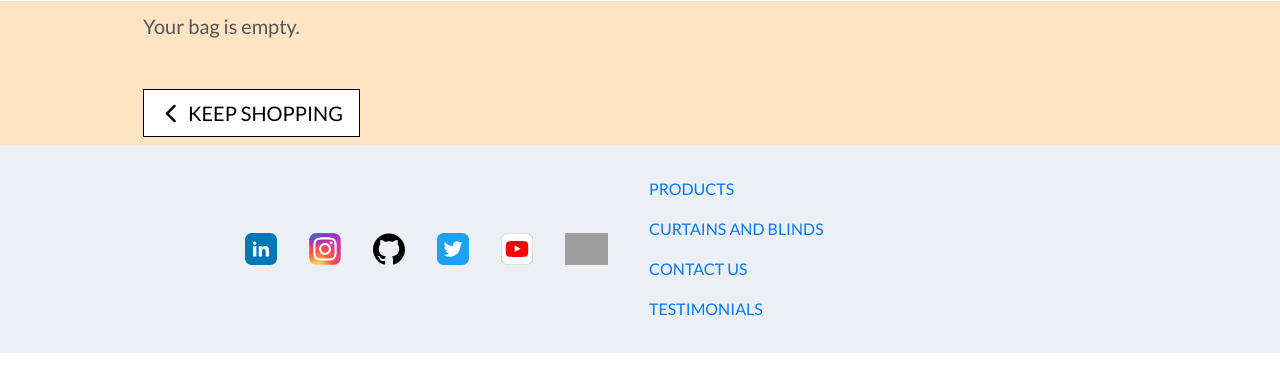
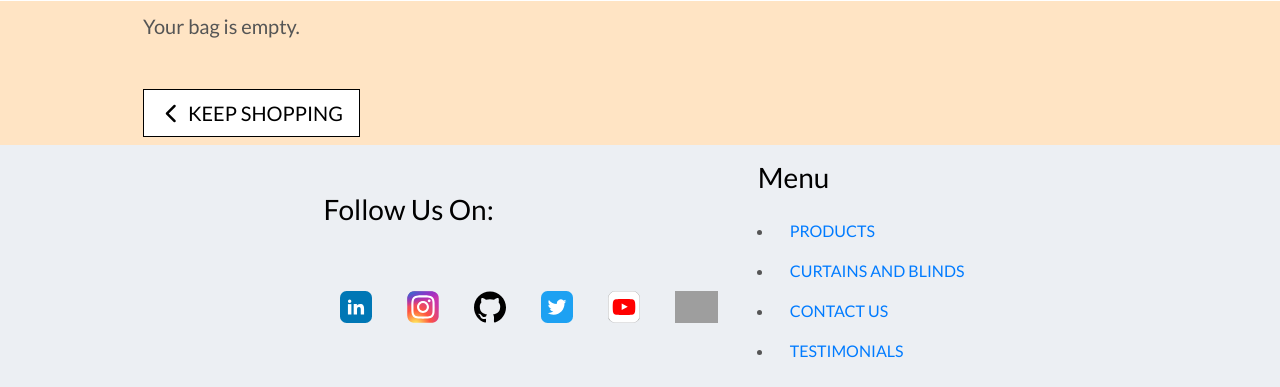
Before and after one commit to SnezhanaZdravkova/Boutique-Snow-White, a Django app: page /bag/ in a window 1280 px wide. Shown: the part 799-1186 px from the top of the page. Before the commit the page ends 1152 px from the top, so only its background shows below. Run offline with Django 3.2, Linux system fonts and the light colour scheme; some libraries are stand-ins or nearby versions; grey boxes are pictures that could not be loaded.

Commit message:
Add titles: follow us and menu, and new classes

```diff
--- a/templates/includes/footer.html
+++ b/templates/includes/footer.html
@@ -1,7 +1,8 @@
 {% load static %}
 <footer>
-    <div class="row">
+    <div class="w-2/3 pl-4 pr-6">
         <!-- Social media icons -->
+        <h3 class="mb-5 font-semibold text-black">Follow Us On:</h3>
         <a href="" target="_blank" rel="noopener" aria-label="Linledin - Opens in a new tab">
             <img src="{% static 'icons/linkedin-square-color-icon.svg' %}" alt="LinkedIn Icon" class="social-icon">
         </a>
@@ -21,8 +22,9 @@
             <img src="{% static 'icons/facebook-app-icon.svg' %}" alt="Facebook Icon" class="social-icon">
         </a>
     </div>
-    <div class="col-12 col-md-4 px-4 px-md-0 py-4">
-        <ul class="nav flex-column divider px-4">
+    <div class="w-1/3">
+        <h3 class="mb-3 mt-3 pl-4 font-semibold text-black">Menu</h3>
+        <ul class="space-y-2">
             <li class="nav-item">
                 <a href="{% url 'products' %}" class="nav-link text-uppercase">Products</a>
             </li>
```
